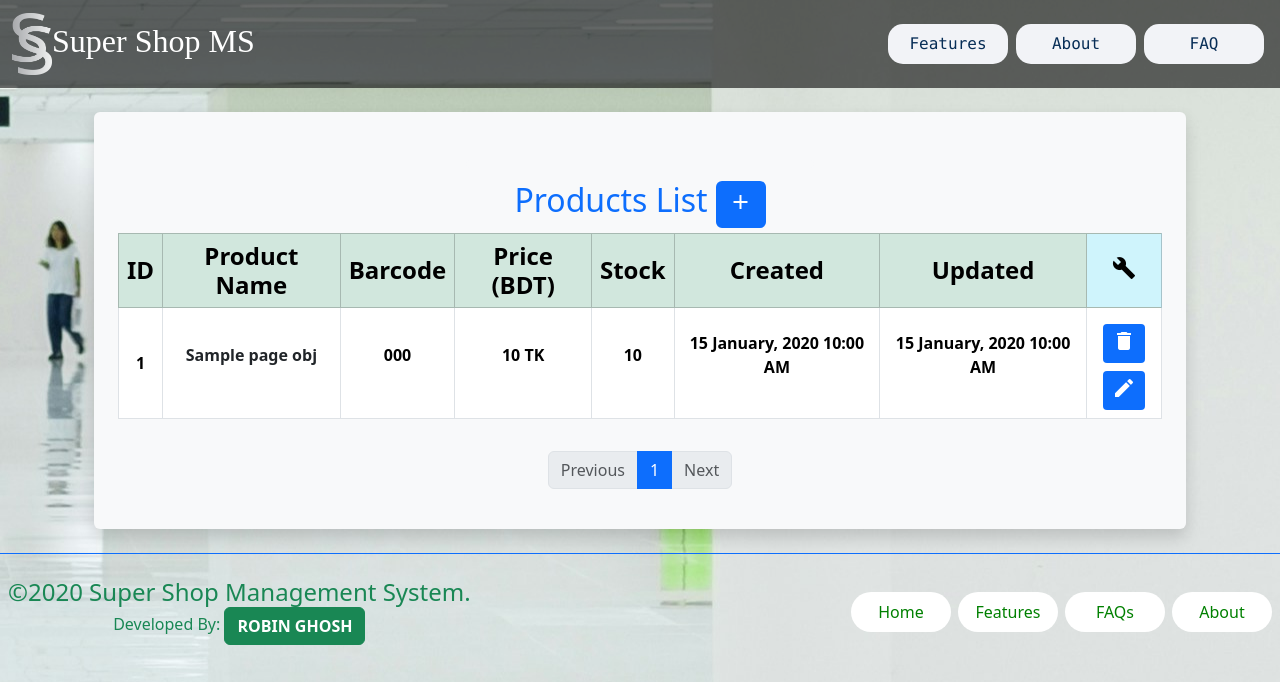
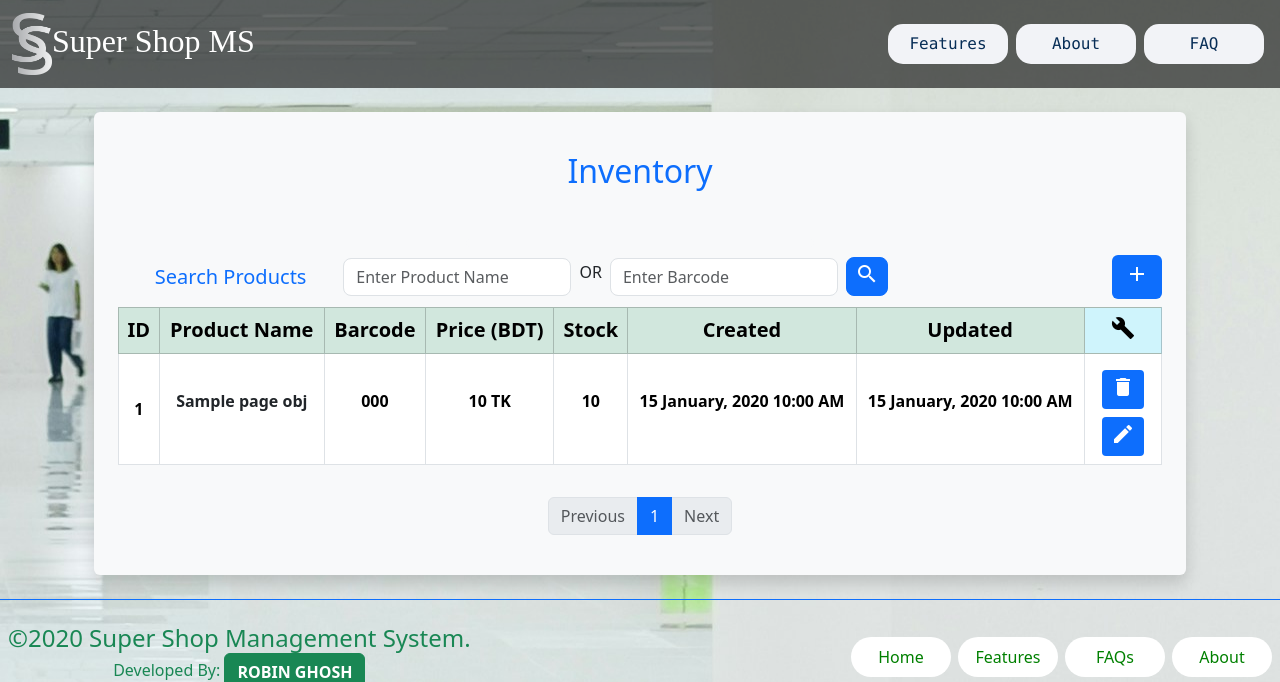
Before and after one commit to robinghosh/SuperShop-Management-System, a Django app: template templates/products.html in a window 1280 px wide. Shown: the top 682 px of the page. Run offline with Django 5.2, Linux system fonts and the light colour scheme; the template is opened without the code that fills it: most values are stand-ins (such as "Sample title", 1, 10 or a date in 2020); some libraries are stand-ins or nearby versions.

Commit message:
Improved Inventory Management

```diff
--- a/templates/home.html
+++ b/templates/home.html
@@ -3,7 +3,7 @@
 
 {% block style %}
     .login-card {
-        max-width: 40%;
+        max-width: 70%;
         background: rgba(250, 250, 250, 0.5);
         border-radius: 10px;
         box-shadow: 0 4px 8px rgba(0, 0, 0, 0.2);
@@ -11,6 +11,7 @@
         color: #3b5998; /* Adjust text color for better visibility */
     }
     .title {
+        max-width: 100%;
         width: 100%;
         background: rgb(250, 250, 250, 0.7);
 
@@ -28,7 +29,7 @@
 
 
 {% block content %}
-  <div class="title m-0">
+  <div class="title m-0 w-100">
       <p class="display-5 lead">Welcome to Super Shop Management System</p>
   </div>
 
--- a/templates/invoices.html
+++ b/templates/invoices.html
@@ -146,11 +146,11 @@
                         <td colspan="1"><b>৳{{ total }}</b></td>
                     </tr>
                     <tr >
-                        <td style="text-align: right;" colspan="4"><b>VAT ({{ invoice_data.vat }}%) </b></td>
+                        <td style="text-align: right;" colspan="4"><b>(+) VAT ({{ invoice_data.vat }}%) </b></td>
                         <td colspan="1"><b>৳{{ invoice_data.vatAmmount }}</b></td>
                     </tr>
                     <tr >
-                        <td style="text-align: right;" colspan="4"><b>Discount ({{ invoice_data.discount }}%)</b></td>
+                        <td style="text-align: right;" colspan="4"><b>(-) Discount ({{ invoice_data.discount }}%)</b></td>
                         <td colspan="1"><b>৳{{ invoice_data.discountAmmount }} </b></td>
                     </tr>
                     <tr style="text-align: right;">
--- a/templates/products.html
+++ b/templates/products.html
@@ -4,7 +4,48 @@
 <div class="container text-center">
   <div class="container mt-4 p-4 bg-light shadow rounded">
     <!--Popup table-->
-    <div class="mx-auto bg-light rounded-pill col-md-4 mt-4 mb-2 p-1 justify-content-center text-center">
+
+      <!--Form to add daa-->
+      <div
+        class="form-popup mt-2 align-middle"
+        id="addPopUpForm"
+        style="display: none;">
+        <p class="text-primary h2 ">Enter Details of new Product</p>
+
+        <form
+          method="post"
+          action="{% url "products" %}"
+          class="form-floating"
+          style="max-width: 100%;">
+          {% csrf_token %}
+          <input type="hidden" name="form_type" value="add_product">
+          <div class="row d-flex flex-column w-50 justify-content-center mx-auto">
+            <div class="col text-center">
+                <input class="form-control" type="text" id="name" placeholder="Product Name" name="name"/>
+            </div>
+            <div class="col">
+                <input class="form-control" type="text" id="barcode" placeholder="Barcode" name="barcode"/>
+            </div>
+            <div class="col">
+                <input class="form-control" type="text" id="price" placeholder="Price" name="price"/>
+            </div>
+            <div class="col">
+                <input class="form-control" type="text" id="stock" placeholder="Stock" name="stock"/>
+            </div>
+            <div class="col d-flex w-100 justify-content-center mt-2">
+                <button class="btn btn-primary w-75" type="submit">Submit</button>
+                <button class="btn btn-danger w-25 ms-2" type="button" id="closePopUp"><span class="material-icons">close</span></button>
+            </div>
+          </div>
+        </form>
+      </div>
+
+    <div class="d-flex justify-content-center p-3 mb-2">
+        <h2 class="text-primary text-center">Inventory</h2>
+
+    </div>
+     <!--Error Messages-->
+     <div class="mx-auto bg-light rounded-pill col-md-4 mt-4 mb-2 p-1 justify-content-center text-center">
         {% if messages %}
             {% for message in messages %}
                 <ul class="fw-b list-unstyled h5">
@@ -16,50 +57,25 @@
             {% endfor %}
         {% endif %}
     </div>
-      <!--Form to add daa-->
-      <div
-        class="form-popup mb-4 mt-4 align-middle"
-        id="addPopUpForm"
-        style="display: none;">
-        <h4 class="text-primary">Enter New Product Details</h4>
-
-        <form
-          method="post"
-          action="{% url "products" %}"
-          class="table-responsive"
-          style="max-width: 100%;">
-          {% csrf_token %}
-          <div class="row">
-            <div class="col">
-                <input class="form-control" type="text" id="name" placeholder="Product Name" name="name"/>
-            </div>
-            <div class="col">
-                <input class="form-control" type="text" id="barcode" placeholder="Barcode" name="barcode"/>
-            </div>
-            <div class="col">
-                <input class="form-control" type="text" id="price" placeholder="Price" name="price"/>
-            </div>
-            <div class="col">
-                <input class="form-control" type="text" id="stock" placeholder="Stock" name="stock"/>
-            </div>
-            <div class="col" style="display: flex;">
-                <button class="btn btn-primary" type="submit" style="width: 15vw;">Submit</button>
-                <button class="btn btn-danger" type="button" id="closePopUp" style="width: 5vw; margin-left: 2px;"><span class="material-icons">close</span></button>
-            </div>
-          </div>
-        </form>
-      </div>
-
-    <div class="" style="display: flex; justify-content: center; padding:5px;">
-        <h2 class="text-primary text-center">Products List</h2>
-        <button id="addproduct" class="btn bg-primary text-white ms-2" style="display: block;"><span class="material-icons">add</span></button>
+    <div class="form-container justify-content-end mt-0 mb-2 ms-0">
+        <div class="d-flex flex-row justify-content-between align-items-center gap-3">
+            <!-- Search by Date -->
+            <form method="GET" class="d-flex align-items-center">
+                <label class="text-primary h5 w-100 m-2" for="query_name">Search Products</label>
+                <input type="hidden" name="form_type" value="search_product">
+                <input class="form-control rounded-3" type="text" name="query_name" id="query_name" placeholder="Enter Product Name">
+                <p class="h6 ms-2 me-2">OR</p>
+                <input class="form-control rounded-3" id="query_barcode" name="query_barcode" type="text" placeholder="Enter Barcode">
+                <button type="submit" class="btn btn-primary btn-sm h-auto rounded-3 ms-2" title="Search"><span class="material-icons">search</span></button>
+            </form>
+            <button id="addproduct" class="btn bg-primary text-white" title="Add Product"><span class="material-icons">add</span></button>
+        </div>
     </div>
-
 
     <div class="table overflow-x-auto">
         <table class="table table-bordered table-responsive  justify-content-center">
             <thead class="table-success align-middle">
-                <tr class="h4">
+                <tr class="h5">
                     <th>ID</th>
                     <th>Product Name</th>
                     <th>Barcode</th>
@@ -85,16 +101,16 @@
                         <td>{{product.barcode}}</p></td>
                         <td>{{product.price}} TK</p></td>
                         <td>{{product.stock}}</p></td>
-                        <td>{{product.created|date:" j F, Y g:i A"}}</p></td>
-                        <td>{{product.updated|date:" j F, Y g:i A"}}</p></td>
+                        <td>{% if user.is_superuser %}By: {{product.createdBy}}<hr> On:{% endif %}{{product.created|date:" j F, Y g:i A"}}</p></td> <!--Omly admins can see who modified-->
+                        <td>{% if user.is_superuser %}By: {{product.updatedBy}}<hr> On: {% endif %}{{product.updated|date:" j F, Y g:i A"}}</p></td>
 
                         <td class="position-sticky end-0 d-d-none">
                             <form action="{% url 'delete_item' product.productId %}" method="POST" style="display: inline;" onsubmit="return confirm('Are you sure you want to delete this item?');">
                                 {% csrf_token %}
-                                <button type="submit" class="btn bg-primary text-white btn-sm m-2" style="display: inline;"><span class="material-icons">delete</span></button><br>
+                                <button type="submit" class="btn bg-primary text-white btn-sm m-2" style="display: inline;" title="Delete Product"><span class="material-icons">delete</span></button><br>
                             </form>
 
-                            <button type="button" class="btn bg-primary text-white btn-sm"><a class="text-white link-offset-2 icon-link-hover" href="edit/{{ product.productId }}"><span class="material-icons">edit</span></a></button>
+                            <button type="button" class="btn bg-primary text-white btn-sm" title="Edit Product"><a class="text-white link-offset-2 icon-link-hover" href="edit/{{ product.productId }}"><span class="material-icons">edit</span></a></button>
 
 
 
@@ -109,11 +125,13 @@
         </table>
     </div>
 {% comment %} paginator {% endcomment %}
-  <nav aria-label="Page navigation example">
+<nav aria-label="Page navigation">
     <ul class="pagination justify-content-center">
         {% if page_obj.has_previous %}
             <li class="page-item">
-                <a class="page-link" href="?page={{ page_obj.previous_page_number }}">Previous</a>
+                <a class="page-link" href="?page={{ page_obj.previous_page_number }}{% for key, value in request.GET.items %}{% if key != 'page' %}&{{ key }}={{ value }}{% endif %}{% endfor %}">
+                    Previous
+                </a>
             </li>
         {% else %}
             <li class="page-item disabled">
@@ -123,13 +141,17 @@
 
         {% for num in page_obj.paginator.page_range %}
             <li class="page-item {% if page_obj.number == num %}active{% endif %}">
-                <a class="page-link" href="?page={{ num }}">{{ num }}</a>
+                <a class="page-link" href="?page={{ num }}{% for key, value in request.GET.items %}{% if key != 'page' %}&{{ key }}={{ value }}{% endif %}{% endfor %}">
+                    {{ num }}
+                </a>
             </li>
         {% endfor %}
 
         {% if page_obj.has_next %}
             <li class="page-item">
-                <a class="page-link" href="?page={{ page_obj.next_page_number }}">Next</a>
+                <a class="page-link" href="?page={{ page_obj.next_page_number }}{% for key, value in request.GET.items %}{% if key != 'page' %}&{{ key }}={{ value }}{% endif %}{% endfor %}">
+                    Next
+                </a>
             </li>
         {% else %}
             <li class="page-item disabled">
```
Also changed, not shown: core/models.py (+13 -1 lines), core/views.py (+68 -32 lines), templates/404.html (added, +19 -0 lines), templates/customers.html (+6 -6 lines), templates/sales.html (+10 -22 lines), core/migrations/0015_inventory_createdby_inventory_updatedby.py (added).
